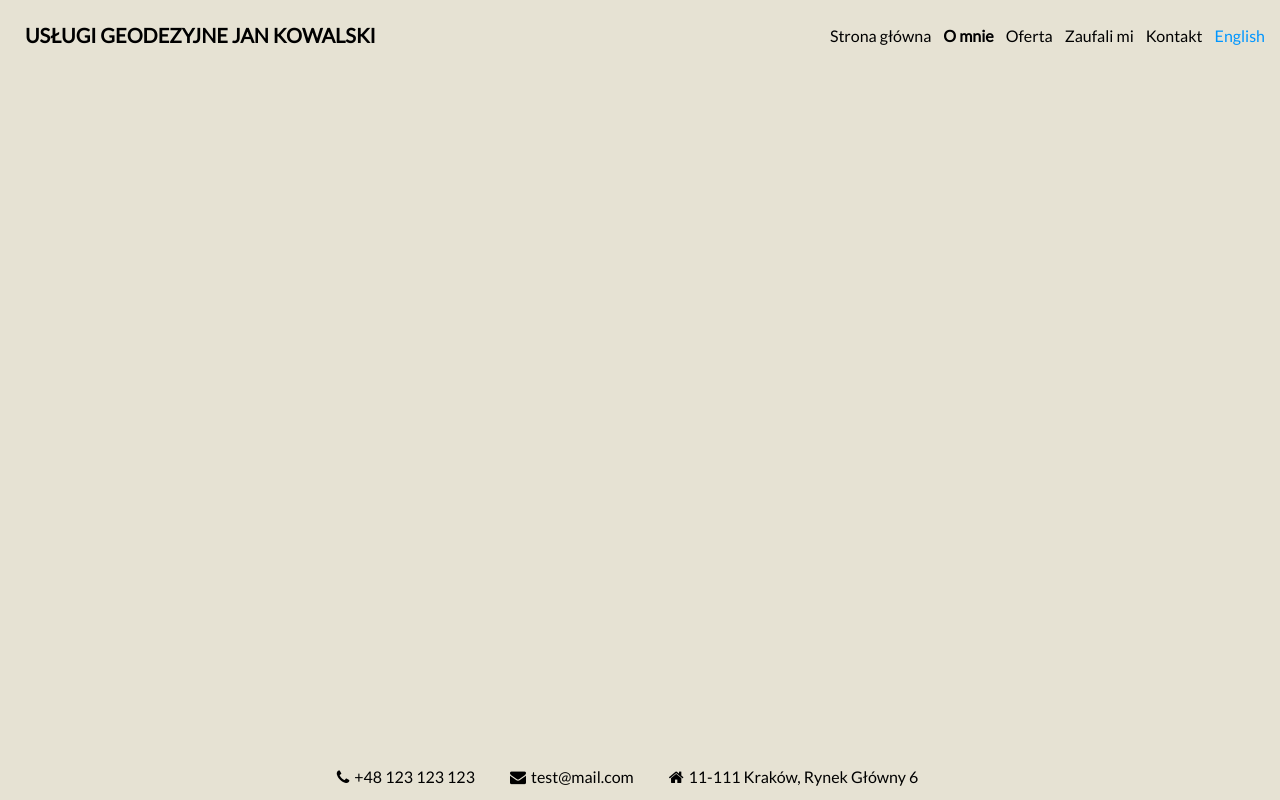
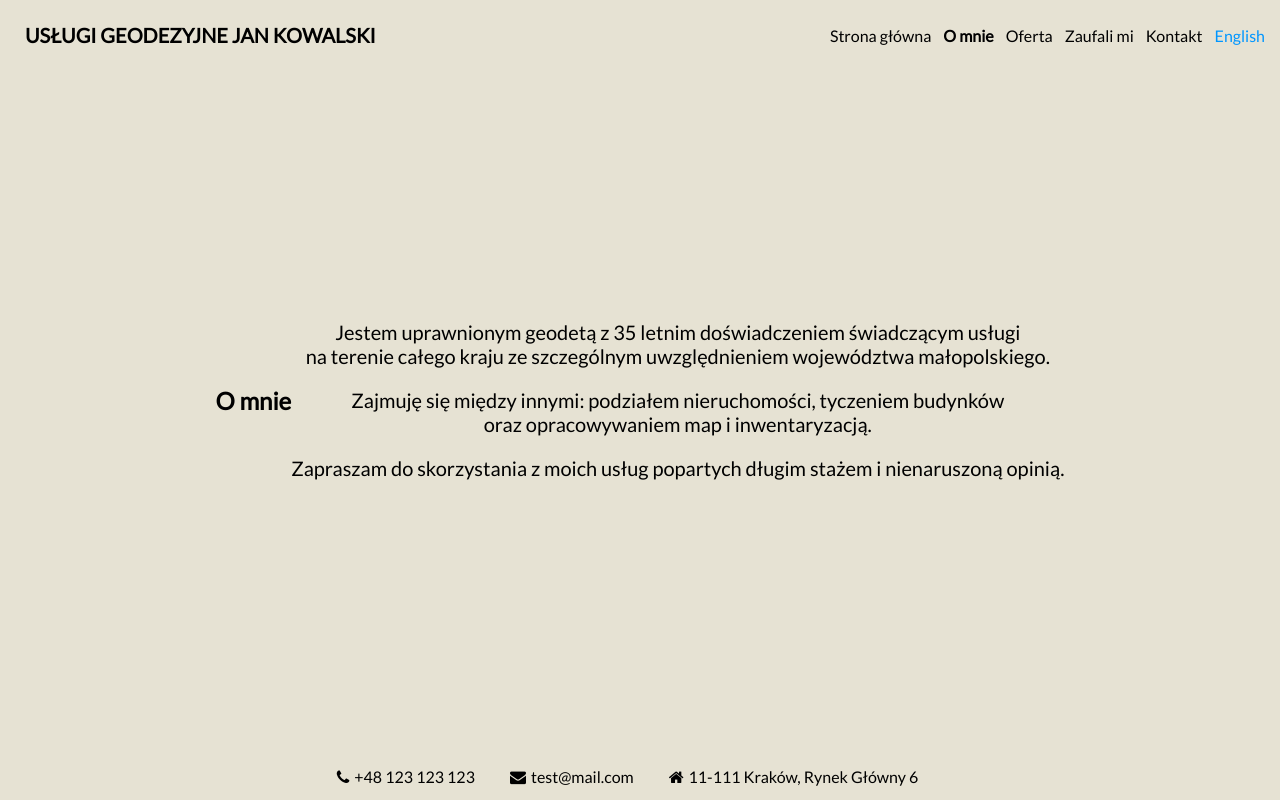
Before and after one commit to jawnior/reactLandingPage, a React (Create React App) app: page /o-mnie in a window 1280 px wide. Built offline with nearby package versions, Linux system fonts and the light colour scheme.

Commit message:
Fixed bug with the same className as in other file

```diff
--- a/src/components/aboutMe/AboutMe.css
+++ b/src/components/aboutMe/AboutMe.css
@@ -14,14 +14,14 @@
     to {opacity: 1;}
 }
 
-.text-container {
+.text-container-about-me {
     background-color: #e6e2d3;
     font-size: 40px;
     margin-right: 300px;
     text-align: center;
 }
 
-.description {
+.description-about-me {
     text-align: center;
     font-size: 20px;
     margin: 20px;
@@ -37,16 +37,9 @@
         justify-content: center;
         align-items: center;
         height: 100vh;
-        animation-name: opacity-about-me-laptop;
-        animation-duration: 2s;
     }
 
-    @keyframes opacity-about-me-laptop {
-        from {opacity: 0;}
-        to {opacity: 1;}
-    }
-
-    .text-container {
+    .text-container-about-me {
         margin-right: 150px;
     }
 }
@@ -58,31 +51,29 @@
         align-items: center;
     }
 
-    .text-container,
-    .text-container h2 {
+    .text-container-about-me,
+    .text-container-about-me h2 {
         margin: 0;
     }
 }
 
 @media only screen and (max-width: 768px) {
-    .text-container {
+    .text-container-about-me {
         font-size: 30px;
         margin: 5px;
     }
 }
 
-@media only screen and (max-width: 380px) {
-    .text-container {
-        font-size: 30px;
+@media only screen and (max-width: 360px) {
+    #about-me {
+        margin-top: 20%;
     }
 
-    .text-container h2 {
-        margin-bottom: 0px;
+    .text-container-about-me {
+        font-size: 20px;
     }
 
-    .description {
-        margin-top: 0px;
+    .description-about-me {
+        font-size: 15px;
     }
-
-
 }
```
